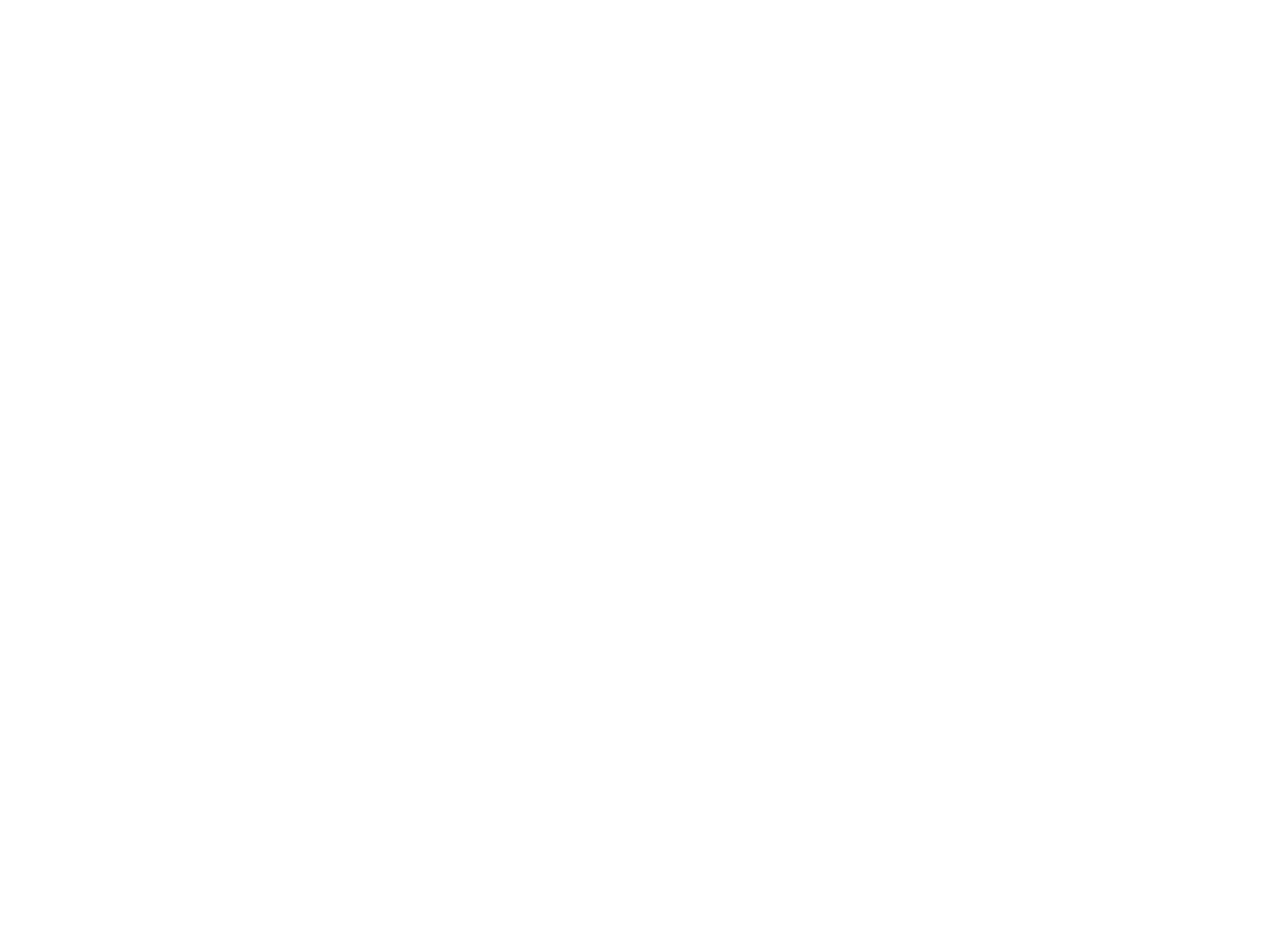
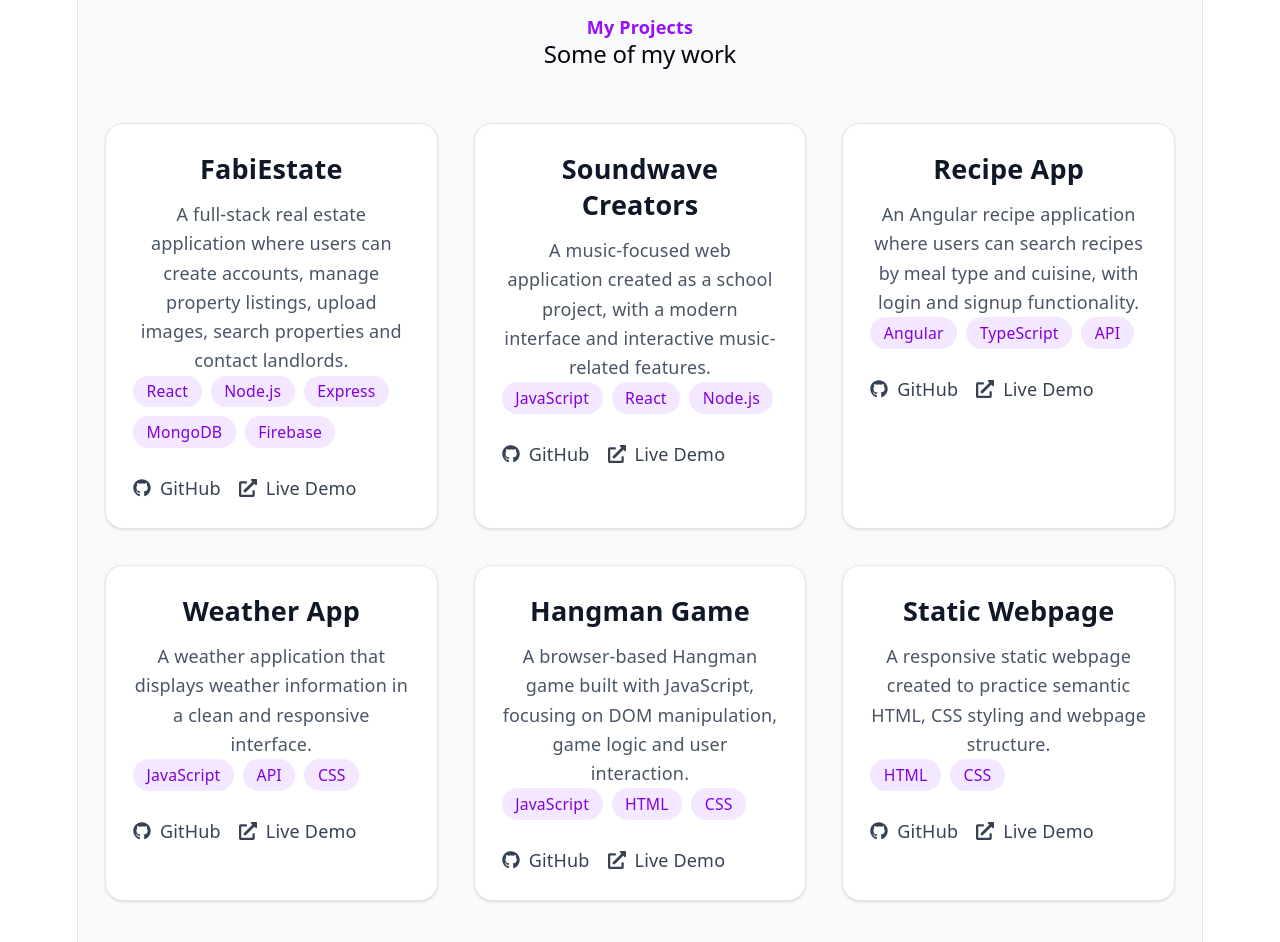
Before and after one commit to SimretN/simret-portfolio, a React (Vite) app: page / in a window 1280 px wide. Shown: the part 2040-2982 px from the top of the page. Before the commit the page ends 1964 px from the top, so only its background shows below. Built offline with nearby package versions, Linux system fonts and the light colour scheme.

Commit message:
Add projects section

```diff
--- a/src/App.jsx
+++ b/src/App.jsx
@@ -3,6 +3,7 @@
 import Navbar from "./components/Navbar";
 import About from "./components/About";
 import Skills from "./components/Skills";
+import Projects from "./components/Projects";
 
 function App() {
   return (
@@ -11,6 +12,7 @@
       <Hero />
       <About />
       <Skills />
+      <Projects />
     </>
   );
 }
--- a/src/components/Projects.jsx
+++ b/src/components/Projects.jsx
@@ -0,0 +1,122 @@
+import { FaGithub, FaExternalLinkAlt } from "react-icons/fa";
+
+function Projects() {
+  const projects = [
+    {
+      title: "FabiEstate",
+      description:
+        "A full-stack real estate application where users can create accounts, manage property listings, upload images, search properties and contact landlords.",
+      technologies: ["React", "Node.js", "Express", "MongoDB", "Firebase"],
+      github: "https://github.com/SimretN",
+      live: "https://fabiestate.netlify.app",
+    },
+    {
+      title: "Soundwave Creators",
+      description:
+        "A music-focused web application created as a school project, with a modern interface and interactive music-related features.",
+      technologies: ["JavaScript", "React", "Node.js"],
+      github: "https://github.com/SimretN",
+      live: "https://soundwavecreators.netlify.app",
+    },
+    {
+      title: "Recipe App",
+      description:
+        "An Angular recipe application where users can search recipes by meal type and cuisine, with login and signup functionality.",
+      technologies: ["Angular", "TypeScript", "API"],
+      github: "https://github.com/SimretN/u06-fullstack-recipe-app-SimretN",
+      live: "https://gilded-pothos-52d739.netlify.app",
+    },
+    {
+      title: "Weather App",
+      description:
+        "A weather application that displays weather information in a clean and responsive interface.",
+      technologies: ["JavaScript", "API", "CSS"],
+      github: "https://github.com/SimretN/u07-weather-app-SimretN",
+      live: "https://fantastic-manatee-42b815.netlify.app",
+    },
+    {
+      title: "Hangman Game",
+      description:
+        "A browser-based Hangman game built with JavaScript, focusing on DOM manipulation, game logic and user interaction.",
+      technologies: ["JavaScript", "HTML", "CSS"],
+      github: "https://github.com/SimretN/u03-js-hangman-SimretN",
+      live: "https://warm-fairy-cc9850.netlify.app",
+    },
+    {
+      title: "Static Webpage",
+      description:
+        "A responsive static webpage created to practice semantic HTML, CSS styling and webpage structure.",
+      technologies: ["HTML", "CSS"],
+      github: "https://github.com/SimretN/static-webpage-SimretN",
+      live: "https://dashing-youtiao-d613a4.netlify.app",
+    },
+  ];
+
+  return (
+    <section id="projects" className="px-6 py-20 bg-gray-50">
+      <div className="max-w-6xl mx-auto">
+        <div className="text-center mb-12">
+          <p className="text-purple-600 font-semibold mb-3">
+            My Projects
+          </p>
+
+          <h2 className="text-3xl md:text-4xl font-bold text-gray-900">
+            Some of my work
+          </h2>
+        </div>
+
+        <div className="grid gap-8 md:grid-cols-2 lg:grid-cols-3">
+          {projects.map((project) => (
+            <article
+              key={project.title}
+              className="bg-white border border-gray-200 rounded-2xl p-6 shadow-sm hover:shadow-lg transition"
+            >
+              <h3 className="text-2xl font-bold text-gray-900 mb-3">
+                {project.title}
+              </h3>
+
+              <p className="text-gray-600 leading-relaxed mb-5">
+                {project.description}
+              </p>
+
+              <div className="flex flex-wrap gap-2 mb-6">
+                {project.technologies.map((technology) => (
+                  <span
+                    key={technology}
+                    className="text-sm bg-purple-100 text-purple-700 px-3 py-1 rounded-full"
+                  >
+                    {technology}
+                  </span>
+                ))}
+              </div>
+
+              <div className="flex gap-4">
+                <a
+                  href={project.github}
+                  target="_blank"
+                  rel="noopener noreferrer"
+                  className="flex items-center gap-2 text-gray-700 hover:text-purple-600 transition"
+                >
+                  <FaGithub />
+                  GitHub
+                </a>
+
+                <a
+                  href={project.live}
+                  target="_blank"
+                  rel="noopener noreferrer"
+                  className="flex items-center gap-2 text-gray-700 hover:text-purple-600 transition"
+                >
+                  <FaExternalLinkAlt />
+                  Live Demo
+                </a>
+              </div>
+            </article>
+          ))}
+        </div>
+      </div>
+    </section>
+  );
+}
+
+export default Projects;
```
